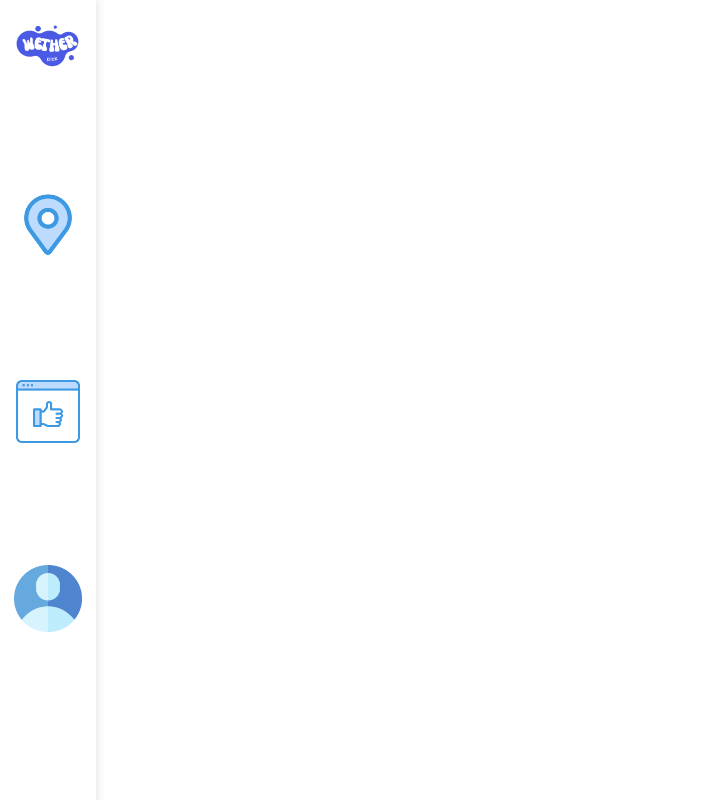
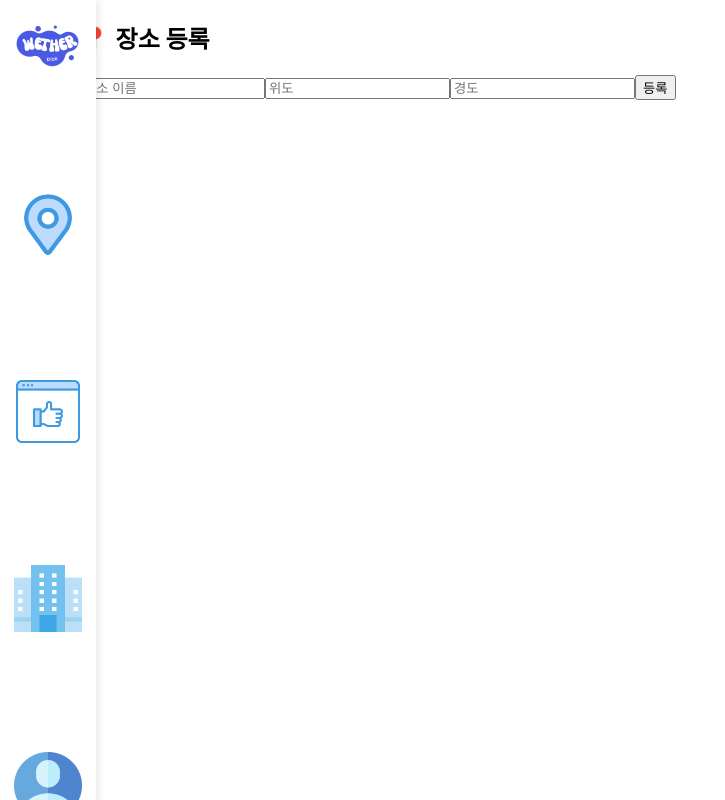
Before and after one commit to eee88/WeatherPick, a React (Create React App) app: page /place in a window 1280 px wide. Before the commit this address had no page. Shown: the whole page, without its empty margins (0-725 px from the left). Built offline with nearby package versions, Linux system fonts and the light colour scheme.

Commit message:
#1(borad) 게시글 curd axios연동,(place) 장소등록 axios(걍해봤음), (mypage) 내정보,리뷰,댓글,스크랩 조회axios 연동

```diff
--- a/src/App.jsx
+++ b/src/App.jsx
@@ -6,6 +6,7 @@ import Board from "./components/Board"; // 게시판 메인
 import BoardDetail from "./components/BoardDetail"; // 게시글 상세
 import PostForm from "./components/PostForm"; // 글쓰기
 import PostEditForm from "./components/PostEditForm"; // 글수정
+import PlaceForm from "./components/PlaceForm"; // 장소 등록
 
 import LoginPage from "./pages/LoginPage";
 import RegisterPage from "./pages/RegisterPage";
@@ -29,6 +30,9 @@ export default function App() {
             <Route path="/postform" element={<PostForm />} />
             <Route path="/edit/:id" element={<PostEditForm />} />
 
+            {/* 장소 등록 페이지 */}
+            <Route path="/place" element={<PlaceForm />} />
+
             {/* 기타 페이지 */}
             <Route path="/map" element={<Map />} />
             <Route path="/mypage" element={<Mypage />} />
--- a/src/Nav.jsx
+++ b/src/Nav.jsx
@@ -2,6 +2,7 @@ import { Link } from 'react-router-dom';
 import weatherPickHome from './assets/weatherPickHome.png';
 import weatherPickReview from './assets/weatherPickReview.png';
 import weatherPickMy from './assets/weatherPickMy.png';
+import weatherPickPlace from './assets/weatherPickPlace.png';
 import './Nav.css';
 
 function Nav() {
@@ -13,6 +14,9 @@ function Nav() {
       <Link className="navbarMenu" to="/Board">
         <img src={weatherPickReview} alt="review" />
       </Link>
+      <Link className="navbarMenu" to="/place">
+        <img src={weatherPickPlace} alt="place" />
+      </Link>
       <Link className="navbarMenu" to="/Mypage">
         <img src={weatherPickMy} alt="menu" />
       </Link>
--- a/src/components/BoardDetail.jsx
+++ b/src/components/BoardDetail.jsx
@@ -2,6 +2,8 @@ import React, { useEffect, useState } from "react";
 import { useParams, useNavigate } from "react-router-dom";
 import axios from "axios";
 import "../Board.css";
+const API_URL = process.env.REACT_APP_API_URL;
+
 const BoardDetail = () => {
   const { id } = useParams();
   const navigate = useNavigate();
@@ -9,8 +11,10 @@ const BoardDetail = () => {
 
   const getBoard = async () => {
     try {
+      const token = localStorage.getItem("token");
       const response = await axios.get(
-        `http://localhost:8080/board?writingId=${id}`
+        `${API_URL}/api/posts/${id}`,
+        { headers: { Authorization: `Bearer ${token}` } }
       );
 
       setBoard(response.data);
@@ -29,7 +33,10 @@ const BoardDetail = () => {
 
   const deletePost = async () => {
     if (window.confirm("게시글을 삭제하시겠습니까?")) {
-      await axios.delete(`http://localhost:8080/board/${id}`);
+        await axios.delete(
+        ` ${API_URL}/api/posts/${id}`,
+        { headers: { Authorization: `Bearer ${token}` } }
+    );
       alert("삭제되었습니다.");
       navigate("/");
     }
--- /dev/null
+++ b/src/components/PlaceForm.jsx
@@ -0,0 +1,63 @@
+import React, { useState } from 'react';
+import axios from 'axios';
+
+const API_URL = process.env.REACT_APP_API_URL;
+
+export default function PlaceForm() {
+  // 1) 상태 선언: 장소 이름, 위도, 경도, 응답 메시지
+  const [placeName, setPlaceName] = useState('');
+  const [latitude, setLatitude] = useState('');
+  const [longitude, setLongitude] = useState('');
+  const [message, setMessage] = useState('');
+
+  // 2) 폼 제출 핸들러
+  const handleSubmit = async (e) => {
+    e.preventDefault();
+    try {
+      // ▶ 백엔드 POST /place 호출
+      const res = await axios.post(
+        `${API_URL}/place`,
+        { placeName, latitude: parseFloat(latitude), longitude: parseFloat(longitude) },
+        { headers: {
+            'Content-Type': 'application/json',
+            Authorization: `Bearer ${localStorage.getItem('token')}`
+          }
+        }
+      );
+      setMessage('✅ 장소 등록 성공');
+      // 입력 초기화
+      setPlaceName(''); setLatitude(''); setLongitude('');
+    } catch (err) {
+      console.error(err);
+      setMessage('❌ 장소 등록 실패');
+    }
+  };
+
+  return (
+    <div>
+      <h2>📍 장소 등록</h2>
+      <form onSubmit={handleSubmit}>
+        <input
+          placeholder="장소 이름"
+          value={placeName}
+          onChange={e => setPlaceName(e.target.value)}
+          required
+        />
+        <input
+          placeholder="위도"
+          value={latitude}
+          onChange={e => setLatitude(e.target.value)}
+          required
+        />
+        <input
+          placeholder="경도"
+          value={longitude}
+          onChange={e => setLongitude(e.target.value)}
+          required
+        />
+        <button type="submit">등록</button>
+      </form>
+      <p>{message}</p>
+    </div>
+  );
+}
--- a/src/components/PostForm.jsx
+++ b/src/components/PostForm.jsx
@@ -2,6 +2,8 @@ import React, { useState } from "react";
 import { useNavigate } from "react-router-dom";
 import axios from "axios";
 import "../Board.css";
+
+const API_URL = process.env.REACT_APP_API_URL;
 
 const PostForm = ({ addPost }) => {
   const navigate = useNavigate();
@@ -30,16 +32,19 @@ const PostForm = ({ addPost }) => {
   const savePost = async (e) => {
     e.preventDefault();
     try {
+      // ▶ 게시글 생성: POST /api/posts (토큰 인증)
+      const token = localStorage.getItem("token");
       const response = await axios.post(
-        "http://localhost:8080/board",
+        `${API_URL}/api/posts`,
         {
-          title: title,
-          places: places.filter(place => place.trim() !== ""), // 빈 장소는 제외
-          body: body,
+          title: title,        // DTO: title
+          content: body,       // DTO: content
+          placeList: places.filter(p => p.trim() !== "") // DTO: placeList
         },
         {
           headers: {
             "Content-Type": "application/json",
+            "Authorization": `Bearer ${token}`
           },
         }
       );
@@ -47,7 +52,7 @@ const PostForm = ({ addPost }) => {
       if (response.status === 200) {
         alert("게시물이 등록되었습니다.");
         navigate("/board");
-      } else {
+     } else {
         throw new Error("게시물 등록 실패");
       }
     } catch (error) {
--- a/src/pages/Mypage.jsx
+++ b/src/pages/Mypage.jsx
@@ -6,6 +6,8 @@ import "../Mypage.css";
 import defaultProfile from "../assets/weatherPickMy.png";
 
 Modal.setAppElement("#root");
+
+const API_URL = process.env.REACT_APP_API_URL;
 
 const Mypage = () => {
   const navigate = useNavigate();
@@ -28,34 +30,46 @@ const Mypage = () => {
   const [isCommentModalOpen, setCommentModalOpen] = useState(false);
   const [isLikedModalOpen, setLikedModalOpen] = useState(false);
 
+  const fetchUserActivity = async () => {
+    try {
+      const token = localStorage.getItem("token");
+      // 내가 쓴 게시글,댓글,스크랩한글 조회
+      const [resPosts, resComments, resScraps] = await Promise.all([
+        axios.get(`${API_URL}/api/posts/mine`, {
+          headers: { Authorization: `Bearer ${token}` },
+        }),
+        axios.get(`${API_URL}/api/comments/me`, {
+          headers: { Authorization: `Bearer ${token}` },
+        }),
+        axios.get(`${API_URL}/api/posts/scraps`, {
+          headers: { Authorization: `Bearer ${token}` },
+        }),
+      ]);
+
+      setMyReviews(resPosts.data);
+      setMyComments(resComments.data);
+      setLikedPosts(resScraps.data);
+    } catch (error) {
+      console.error("활동 내역 불러오기 실패", error);
+    }
+  };
+
+      const fetchUserInfo = async () => {
+      try {
+        const token = localStorage.getItem("token");
+        const res = await axios.get(`${API_URL}/api/user`, {
+          headers: { Authorization: `Bearer ${token}` },
+        });
+        setUserInfo(res.data);
+      } catch (err) {
+        console.error("유저 정보 불러오기 실패", err);
+      }
+    };
+
   useEffect(() => {
     fetchUserInfo();
     fetchUserActivity();
   }, []);
-
-  const fetchUserInfo = async () => {
-    try {
-      const res = await axios.get("http://localhost:8080/user/me");
-      setUserInfo(res.data);
-    } catch (error) {
-      console.error("유저 정보 불러오기 실패", error);
-    }
-  };
-
-  const fetchUserActivity = async () => {
-    try {
-      const [reviews, comments, likes] = await Promise.all([
-        axios.get("http://localhost:8080/reviews/me"),
-        axios.get("http://localhost:8080/comments/me"),
-        axios.get("http://localhost:8080/likes/me"),
-      ]);
-      setMyReviews(reviews.data);
-      setMyComments(comments.data);
-      setLikedPosts(likes.data);
-    } catch (error) {
-      console.error("활동 내역 불러오기 실패", error);
-    }
-  };
 
   const handleInputChange = (e) => {
     const { name, value } = e.target;
@@ -77,9 +91,15 @@ const Mypage = () => {
         formData.append(key, value);
       });
 
-      await axios.put("http://localhost:8080/user/update", formData, {
-        headers: { "Content-Type": "multipart/form-data" },
-      });
+      const token = localStorage.getItem("token");
+      await axios.put(
+        `${API_URL}/api/user/${userInfo.username}`,
+        formData,
+        { headers: {
+            "Content-Type": "multipart/form-data",
+            Authorization: `Bearer ${token}`
+          } }
+      );
 
       alert("정보가 수정되었습니다.");
     } catch (error) {
@@ -89,9 +109,16 @@ const Mypage = () => {
   };
 
   const goToPost = async (postId) => {
+    const token = localStorage.getItem("token");
     try {
-      const res = await axios.get(`http://localhost:8080/board/${postId}`);
+      // ▶ 백엔드 GET /api/posts/:postId 호출 (토큰 인증)
+      const res = await axios.get(
+        `${API_URL}/api/posts/${postId}`,
+        { headers: { Authorization: `Bearer ${token}` } }
+      );
+
       if (res.status === 200) {
+        // API 호출이 성공하면 상세 페이지로 이동
         navigate(`/board/${postId}`);
       } else {
         throw new Error();
@@ -100,6 +127,7 @@ const Mypage = () => {
       alert("해당 게시물이 삭제되었거나 존재하지 않습니다.");
     }
   };
+
 
   return (
     <div className="mypage-wrapper">
```
Also changed, not shown: src/assets/weatherPickPlace.png (added).
